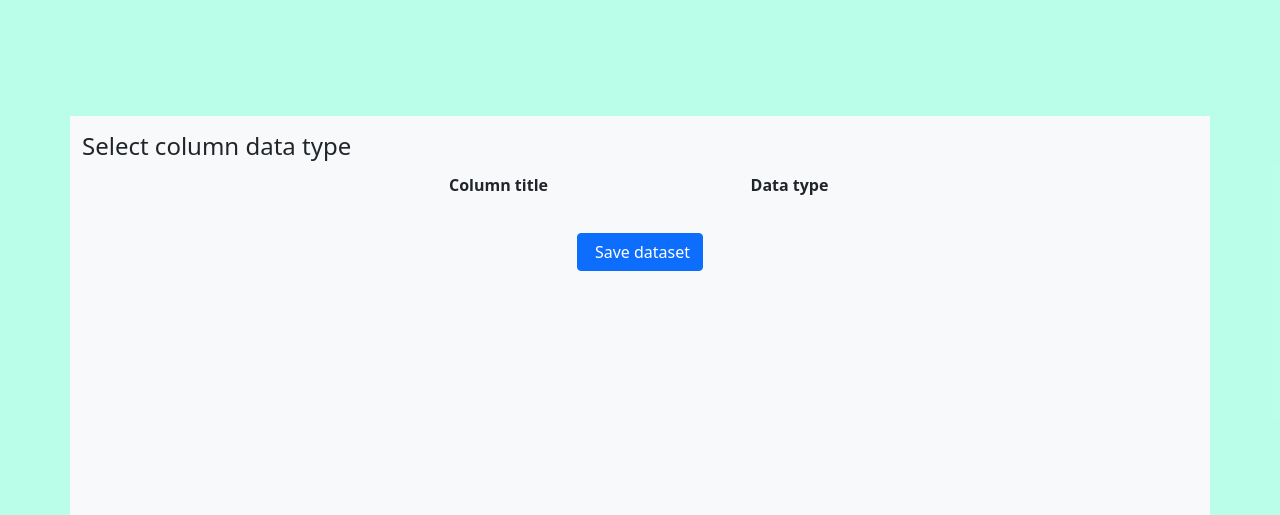
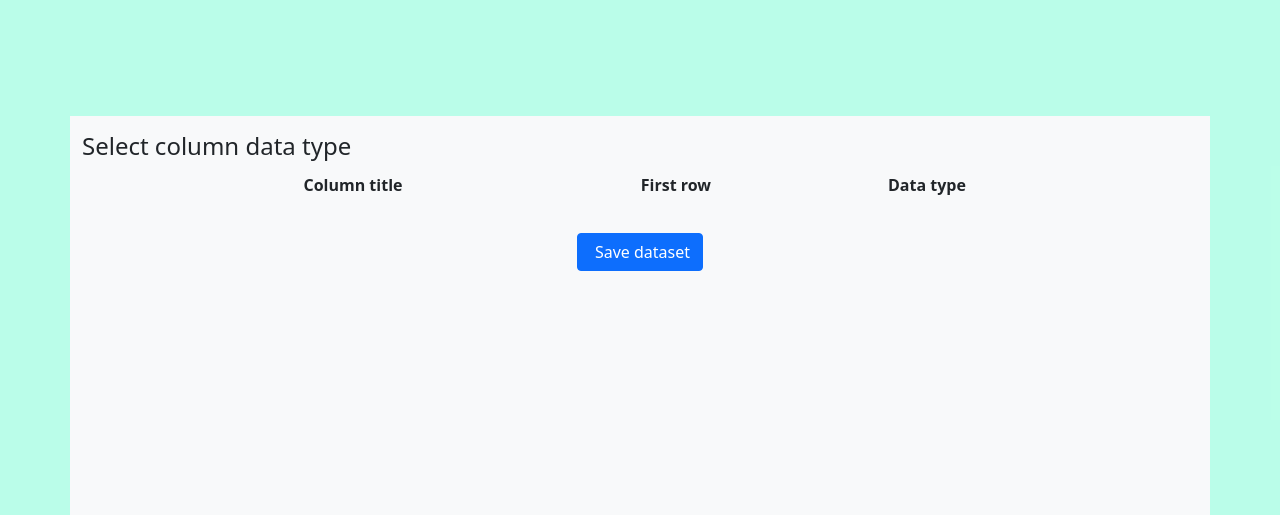
Before and after one commit to martinezga/online-graph-maker, a Django app: template backend/file_validation/templates/file_validation/save-data.html in a window 1280 px wide. Shown: the part 89-604 px from the top of the page. Run offline with Django 3.2, Linux system fonts and the light colour scheme; the template is opened without the code that fills it, so the values that code supplies are empty; the visitor is signed in with stand-in values (Sample User, id 1); some libraries are stand-ins or nearby versions.

Commit message:
added first row as preview into 'Select column data type' view

```diff
--- a/backend/file_validation/static/file_validation/css/styles.css
+++ b/backend/file_validation/static/file_validation/css/styles.css
@@ -6,3 +6,9 @@ th {
 th, td {
     border-right: 1px solid #ddd;
 }
+
+@media all and (min-width: 576px) {
+    .dataset-column-type {
+        border-bottom: 1px solid #ddd;
+    }
+}
--- a/backend/file_validation/templates/file_validation/save-data.html
+++ b/backend/file_validation/templates/file_validation/save-data.html
@@ -5,16 +5,18 @@
 {% if not is_save_data %}
 
 <h4>Select column data type</h4>
-<form action="{% url 'file_validation:save_data' %}" method="POST" class="d-flex flex-column justify-content-center mx-auto w-50">
+<form action="{% url 'file_validation:save_data' %}" method="POST" class="d-flex flex-column justify-content-center mx-auto w-75">
     {% csrf_token %}
     <div class="form-group row">
-        <div class="py-1 text-center col"><strong>Column title</strong></div>
-        <div class="p-1 text-center col"><strong>Data type</strong></div>
+        <div class="p-1 text-center col-sm-4"><strong>Column title</strong></div>
+        <div class="p-1 text-center col-sm-5"><strong>First row</strong></div>
+        <div class="p-1 text-center col-sm-2"><strong>Data type</strong></div>
     </div>
     {% for header in data_tuple_headers %}
     <div class="form-group row">
-        <label for="{{ header.0 }}" class="py-1 col">{{ header.1 }}:</label>
-        <select type="text" id="{{ header.0 }}" name="{{ header.0 }}" class="p-1 col">
+        <label for="{{ header.0 }}" class="p-1 col-sm-4 dataset-column-type">{{ header.1 }}:</label>
+        <div class="p-1 col-sm-5 dataset-column-type">{{ header.2 }}</div>
+        <select type="text" id="{{ header.0 }}" name="{{ header.0 }}" class="p-1 col-sm-2">
             {% for option in data_types_options %}
             <option>{{ option }}</option>
             {% endfor %}
--- a/backend/file_validation/views.py
+++ b/backend/file_validation/views.py
@@ -61,6 +61,7 @@ class FileValidationDataTypeView(View):
         csv_data = request.POST['csv_data']
         csv_data = json.loads(csv_data)
         data_headers = csv_data.get('headers')
+        first_row = csv_data.get('data')[0]
         data_types_options = [
             'string',
             'integer',
@@ -74,7 +75,7 @@ class FileValidationDataTypeView(View):
 
         max_id = csv_data.get('headers_count')
         headers_id = [f'header{number}' for number in range(max_id)]
-        data_tuple_headers = list(zip(headers_id, data_headers))
+        data_tuple_headers = list(zip(headers_id, data_headers, first_row))
 
         context = {
             'csv_data': csv_data,
```
